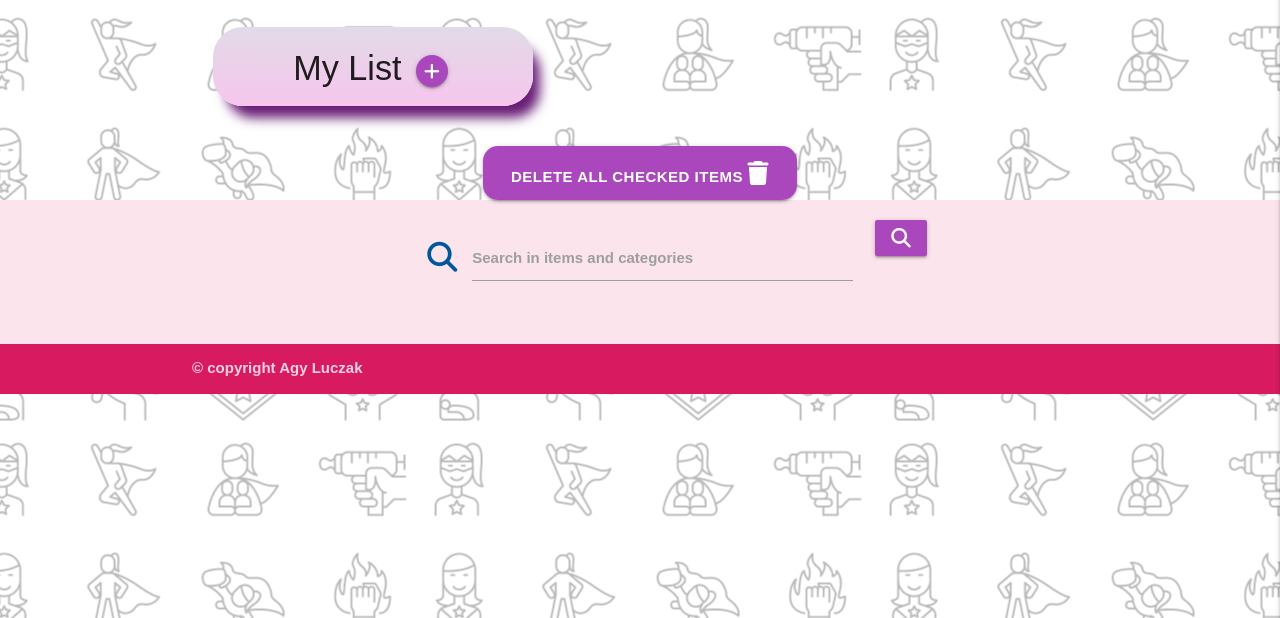
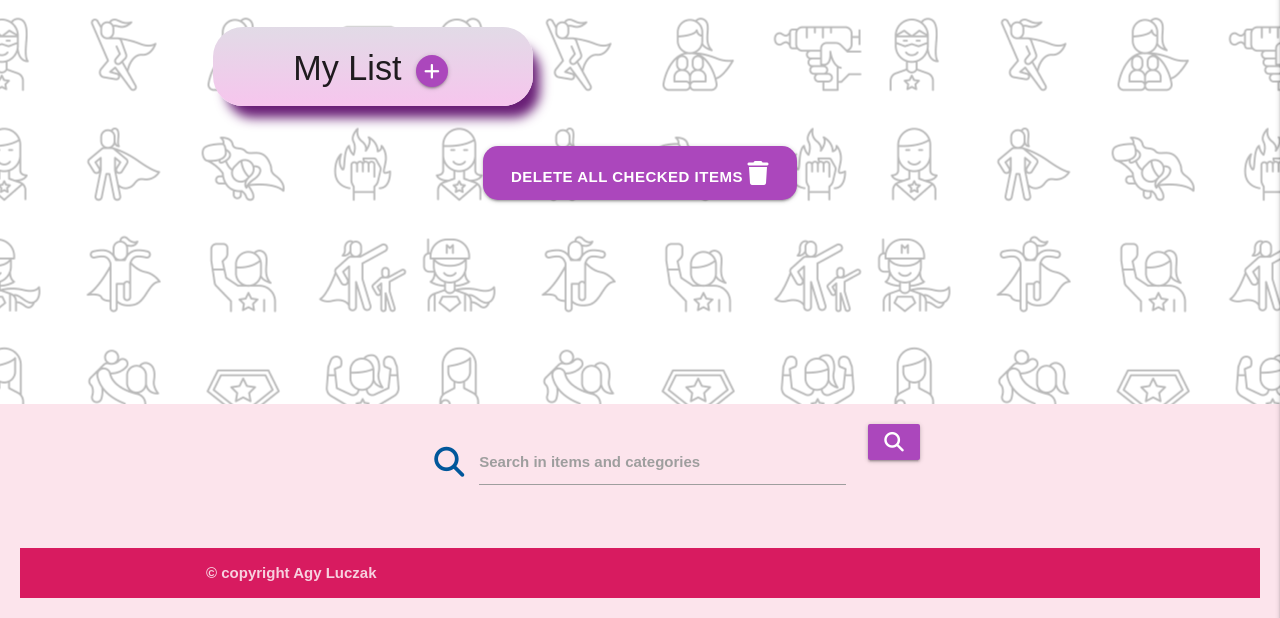
Before and after one commit to AgyLuczak/MUM-S-TO-DO-LIST, a Flask app: page /search in a window 1280 px wide. Shown: the part 182-800 px from the top of the page. Run offline with Flask 3, Linux system fonts and the light colour scheme; data that the repository does not hold is empty; some libraries are stand-ins or nearby versions; some web fonts are replaced.

Commit message:
Add width, height and box sizing to the footer

```diff
--- a/static/css/style.css
+++ b/static/css/style.css
@@ -138,7 +138,12 @@ nav .brand-logo {
 
 .page-footer {
     flex-shrink: 0;
-
+    position: fixed;
+    bottom: 0px;
+    min-height: 100px;
+    padding: 20px;
+    width: 100%;
+    box-sizing: border-box;
 }
 
 
```
